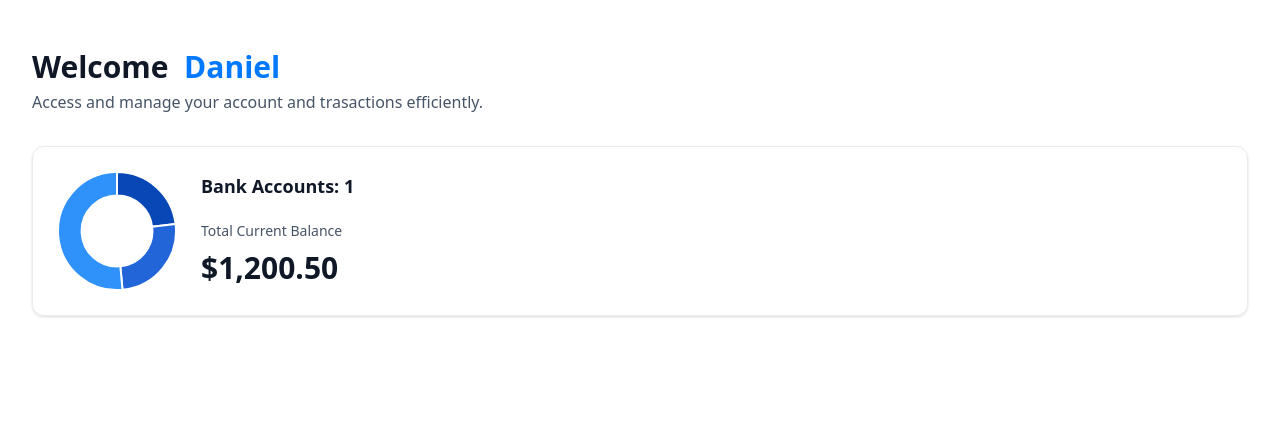
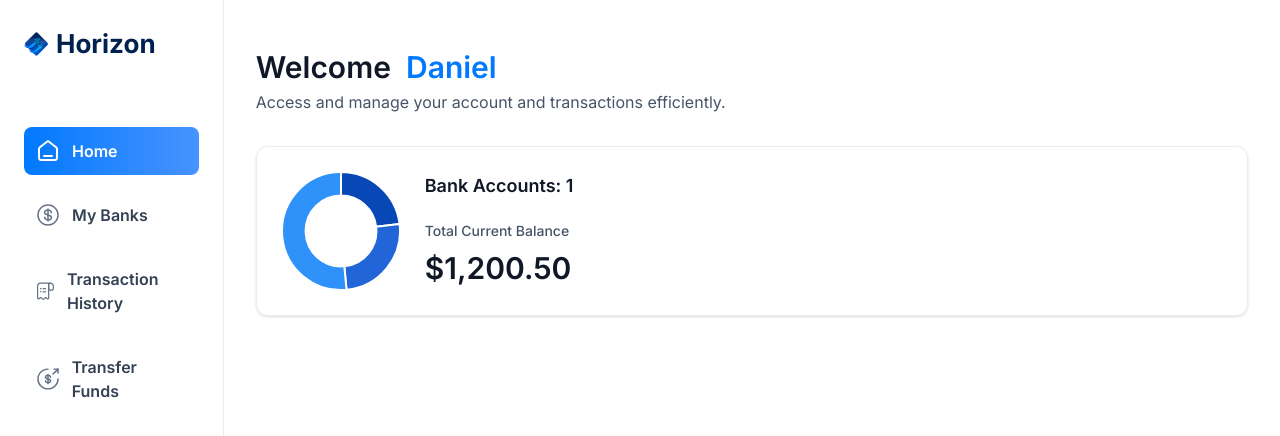
Before and after one commit to Saunders868/banking-application, a Next.js app: page / in a window 1280 px wide. Shown: the top 436 px of the page. Built offline with nearby package versions, Linux system fonts and the light colour scheme.

Commit message:
began adding sidebar feature

```diff
--- a/app/(root)/layout.tsx
+++ b/app/(root)/layout.tsx
@@ -1,11 +1,14 @@
+import Sidebar from "@/components/Sidebar";
+
 export default function RootLayout({
   children,
 }: Readonly<{
   children: React.ReactNode;
 }>) {
+  const loggedIn = { firstName: "Daniel", lastName: "Saunders" };
   return (
-    <main>
-      {/* <Sidebar /> */}
+    <main className="flex h-screen w-full font-inter">
+      <Sidebar user={loggedIn} />
       {children}
     </main>
   );
--- a/app/(root)/page.tsx
+++ b/app/(root)/page.tsx
@@ -11,7 +11,7 @@
             type="greeting"
             title="Welcome"
             user={loggedIn?.firstName || "Guest"}
-            subtext="Access and manage your account and trasactions efficiently."
+            subtext="Access and manage your account and transactions efficiently."
           />
 
           <TotalBalanceBox
--- /dev/null
+++ b/components/Sidebar.tsx
@@ -0,0 +1,62 @@
+"use client";
+
+import { sidebarLinks } from "@/constants";
+import { cn } from "@/lib/utils";
+import Image from "next/image";
+import Link from "next/link";
+import { usePathname } from "next/navigation";
+import React from "react";
+
+const Sidebar = ({ user }: SiderbarProps) => {
+  const pathname = usePathname();
+  return (
+    <section className="sidebar">
+      <nav className="flex flex-col gap-4">
+        <Link
+          href={"/"}
+          className="mb-12 flex cursor-pointer items-center gap-2"
+        >
+          <Image
+            src={"/icons/logo.svg"}
+            width={34}
+            height={34}
+            alt="Horizon logo"
+            className="size-[24px] max-xl:size-14"
+          />
+          <h1 className="sidebar-logo">Horizon</h1>
+        </Link>
+        {sidebarLinks.map((item) => {
+          const isActive =
+            pathname === item.route || pathname.startsWith(`${item.route}/`);
+          return (
+            <Link
+              className={cn("sidebar-link", { "bg-bank-gradient": isActive })}
+              href={item.route}
+              key={item.label}
+            >
+              <div className="relative size-6">
+                <Image
+                  src={item.imgURL}
+                  alt={item.label}
+                  fill
+                  className={cn({ "brightness-[3] invert-0": isActive })}
+                />
+              </div>
+              <p
+                className={cn("sidebar-label", {
+                  "!text-white": isActive,
+                })}
+              >
+                {item.label}
+              </p>
+            </Link>
+          );
+        })}
+        USER
+      </nav>
+      FOOTER
+    </section>
+  );
+};
+
+export default Sidebar;
```
